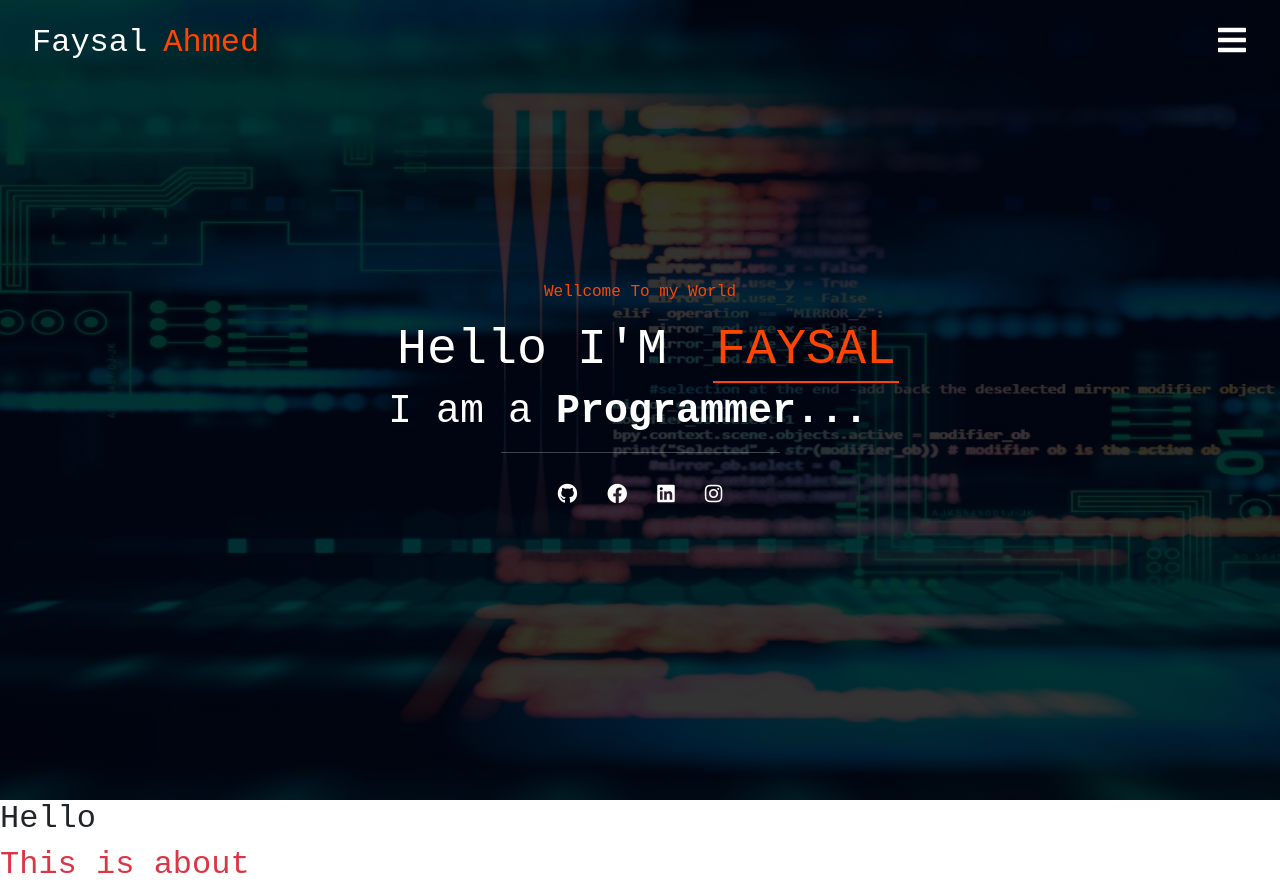
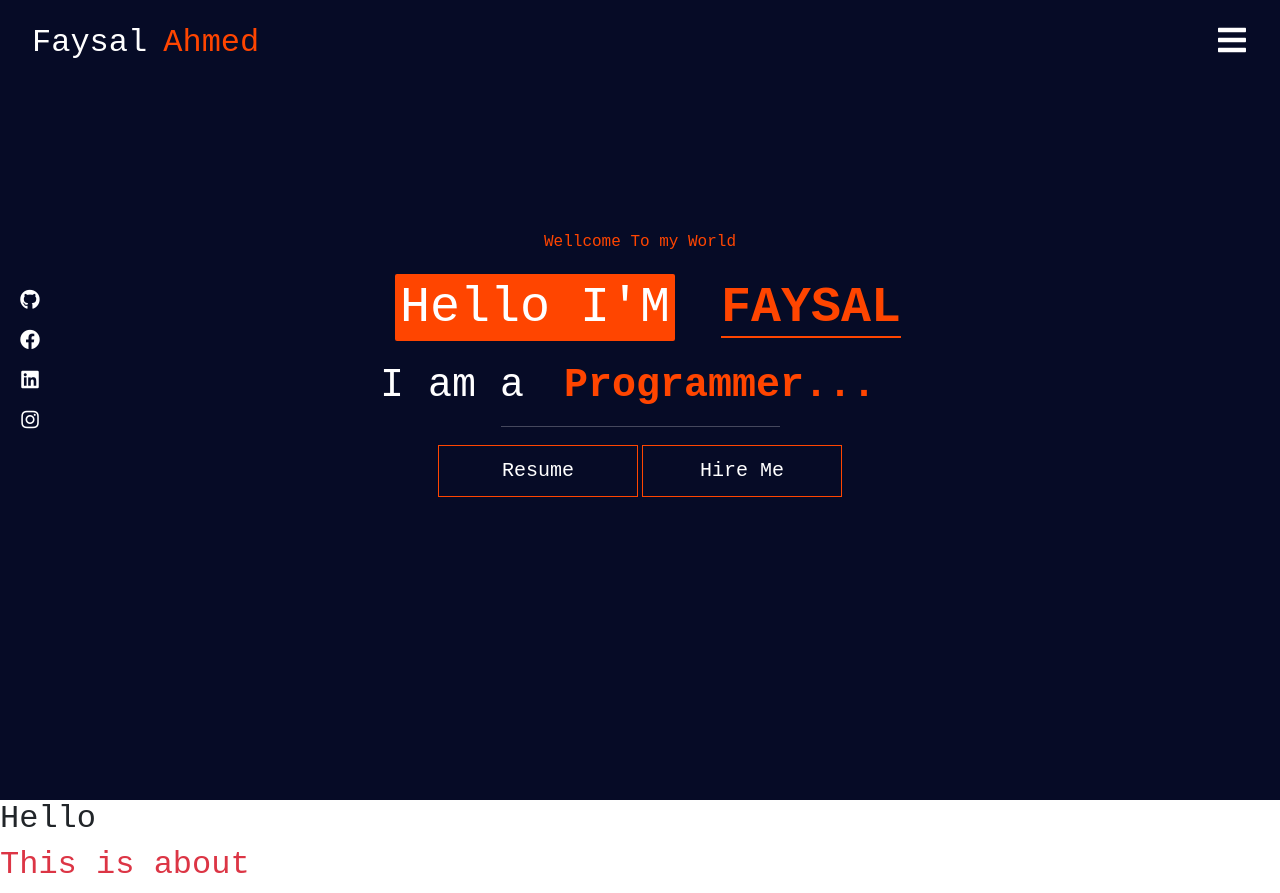
Before and after one commit to Faysal-Ahmed-Ruddro/portfolio-client, a React (Create React App) app: page / in a window 1280 px wide. Built offline with nearby package versions, Linux system fonts and the light colour scheme.

Commit message:
bg changes

```diff
--- a/src/Pages/Banner/Banner.css
+++ b/src/Pages/Banner/Banner.css
@@ -1,46 +1,101 @@
+* {
+  margin: 0;
+  padding: 0;
+}
 .banner_bg {
-  background-image: linear-gradient(rgba(0, 0, 0, 0.80), rgba(0, 0, 0,0.80)),
+  background-color:#060b26 ;
+  /* background-image: linear-gradient(rgba(0, 0, 0, 0.8), rgba(0, 0, 0, 0.8)),
     url("../../images/webistebg.jpg");
-    background-repeat: no-repeat;
-    background-size : cover;
-    background-position:center;
-    height: 100vh;
+  background-repeat: no-repeat;
+  background-size: cover;
+  background-position: center; */
+  height: 100vh;
 }
-.banner_heading_title{
-    font-size: 50px;
-    color:#fff;
+.banner_heading_title {
+  font-size: 50px;
+  color: #fff;
 }
-.name{
-    color: orangered;
-    padding: 3px 3px;
-    border-bottom: 2px solid orangered;
+
+.heading_IAM {
+  background-color: orangered;
+  border-radius: 2px;
+  padding: 5px;
 }
-.fab{
-  color:#fff;
-  padding: 10px;
-  border-radius: 50%;
-  font-size: 20px;
-  margin: 5px
+.name {
+  color: orangered;
+  font-weight: 700;
+  border-bottom: 2px solid orangered;
 }
-.fab:hover{
-  color:#fff;
-  background-color: rgb(15, 91, 231);
+.typical-text {
+  color: orangered;
+}
+.fab {
+  color: #fff;
   padding: 10px;
   border-radius: 50%;
   font-size: 20px;
 }
+.fab:hover {
+  color: #fff;
+  background-color: #092cf3;
+  padding: 10px;
+  border-radius: 50%;
+  font-size: 20px;
+}
+.social_link {
+  display: inline-block;
+  text-align: center;
+  position: absolute;
+  top: 35%;
+  left: 0;
+}
+.social_link ul {
+  position: fixed;
+  padding: 0 10px;
+}
+.resume_btn{
+  text-align: center;
+  width:200px;
+  background: transparent;
+  border : 1px solid orangered;
+  padding: 10px 15px;
+  margin: 2px;
+  transition: 1s all ease;
+}
+.resume_btn:hover , .hire_btn:hover{
+  color:#060b26;
+  background-color: orangered;
+}
+.resume_btn a {
+  text-decoration: none;
+  color:#fff;
+  font-size: 20px;
+}
+.resume_btn a:hover {
+  color: #060b26;
+}
+.hire_btn{
+  text-align: center;
+  width:200px;
+  color: #fff;
+  font-size: 20px;
+  background: transparent;
+  border : 1px solid orangered;
+  padding: 10px 15px;
+  margin: 2px;
+}
 
 
-/*
-.banner_heading{
-  font-family: 'Courier New', Courier, monospace;
-    color:#fff;
-    position: absolute;
-    top:50%;
-    left:50%;
-    transform: translate(-50%,50%);
+@media only screen and (max-width: 425px) {
+  .banner_heading {
+    font-size: 18px;
+    color: #fff;
+    padding:0 10px;
+  }
+  .social_link ul {
+    padding: 0;
+  }
+  .banner_heading_title {
+    font-size: 50px;
+  }
 }
-
-@media screen  {
-
-} */
--- a/src/Pages/Banner/Banner.js
+++ b/src/Pages/Banner/Banner.js
@@ -13,28 +13,52 @@ const Banner = () => {
           <Col xs={12} md={12} lg={12}>
             <div
               data-aos="fade-up"
-              style={{ textAlign: "center", marginTop: "200px" }}
+              style={{ textAlign: "center", marginTop: "150px" }}
             >
               <div>
                 <p style={{ color: "orangered" }}>Wellcome To my World </p>
-                <h2 className="banner_heading_title ">
-                  <span>Hello I'M</span> <span className="name">FAYSAL</span>
+                <h2 className="banner_heading_title my-4">
+                  <span className="heading_IAM">Hello I'M</span>{" "}
+                  <span className="name">FAYSAL</span>
                 </h2>
-                <h1 className="banner_heading text-white text-align-left">
+                <h1 className="banner_heading text-white">
                   I am a&nbsp;
+                  <span className="typical-text">
                     <Typical
                       loop={Infinity}
                       wrapper="b"
-                    steps={["Frontend Developer", 2000, "Programmer...", 2000]}
+                      steps={[
+                        "Frontend Developer",
+                        2000,
+                        "Programmer...",
+                        2000,
+                      ]}
                     />
+                  </span>
                 </h1>
               </div>
+              <hr className="text-white w-25 mx-auto" />
             </div>
-            <hr className="text-white w-25 mx-auto" />
-            <div
-              data-aos="fade-up"
-              className="d-flex justify-content-center align-items-center"
+            <div style={{ textAlign: "center" }}>
+              <button data-aos="fade-right" className="resume_btn">
+                <a
+                  href="https://drive.google.com/file/d/1MJJDYkY03c2t4l0AbLOv9X2mQ0MbMtzk/view?usp=sharing"
+                  target="_blank"
+                  rel="noopener noreferrer"
                 >
+                  Resume
+                </a>
+              </button>
+              <button data-aos="fade-left" className="hire_btn">
+                Hire Me
+              </button>
+            </div>
+          </Col>
+        </Row>
+      </Container>
+      <div data-aos="fade-right" className="social_link">
+        <ul>
+          <li>
             <a
               href="https://github.com/Faysal-Ahmed-Ruddro"
               target="_blank"
@@ -42,6 +66,8 @@ const Banner = () => {
             >
               <i className="fab fa-github "></i>
             </a>
+          </li>
+          <li>
             <a
               href="https://www.facebook.com/profile.php?id=100009124013953"
               target="_blank"
@@ -49,6 +75,8 @@ const Banner = () => {
             >
               <i className="fab fa-facebook "></i>
             </a>
+          </li>
+          <li>
             <a
               href="https://www.facebook.com/profile.php?id=100009124013953"
               target="_blank"
@@ -56,6 +84,8 @@ const Banner = () => {
             >
               <i className="fab fa-linkedin"></i>
             </a>
+          </li>
+          <li>
             <a
               href="https://www.facebook.com/profile.php?id=100009124013953"
               target="_blank"
@@ -63,10 +93,9 @@ const Banner = () => {
             >
               <i className="fab fa-instagram"></i>
             </a>
+          </li>
+        </ul>
       </div>
-          </Col>
-        </Row>
-      </Container>
     </div>
   );
 };
--- a/src/index.css
+++ b/src/index.css
@@ -1,13 +1,10 @@
-:root{
-  --background-image : linear-gradient(120deg, rgba(0,181,148,1),rgba(1,84,69, 0.67));
-}
 
 *{
   margin: 0;
   padding: 0;
   box-sizing: border-box;
 }
-ul {
+ul{
   list-style-type:none;
 }
 a{
```
Also changed, not shown: src/Pages/Home/About/About.js (added, +11 -0 lines). Lines whose indentation alone changed are shown as unchanged.
